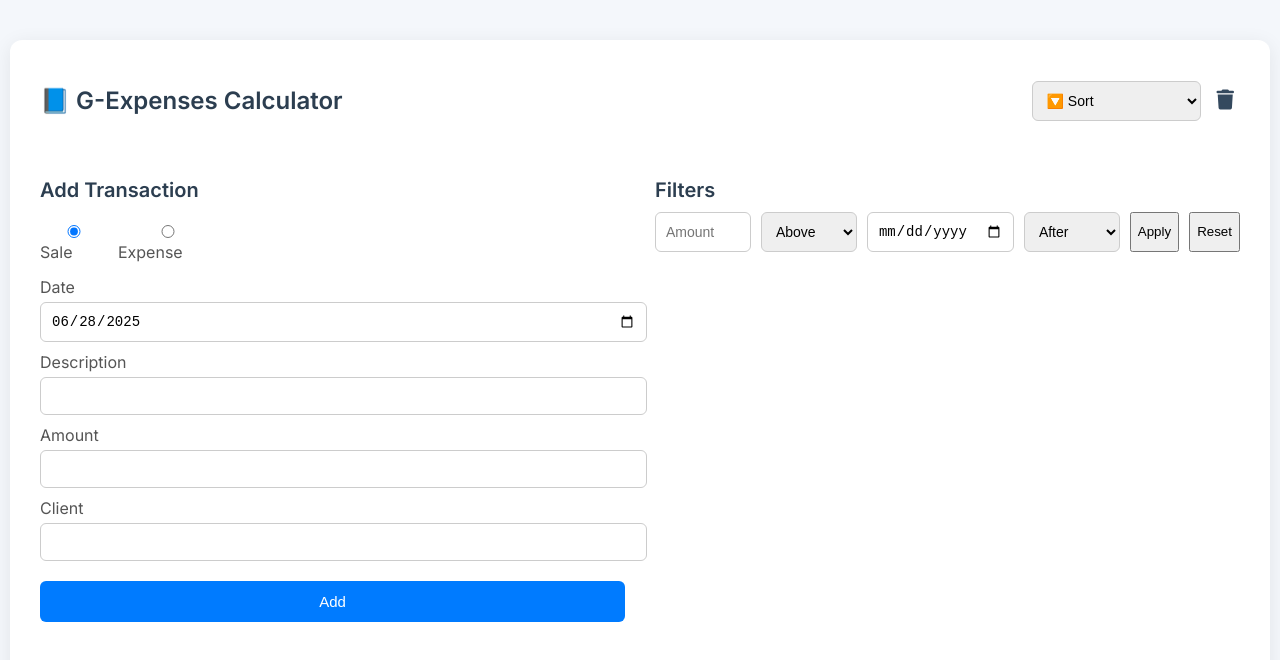
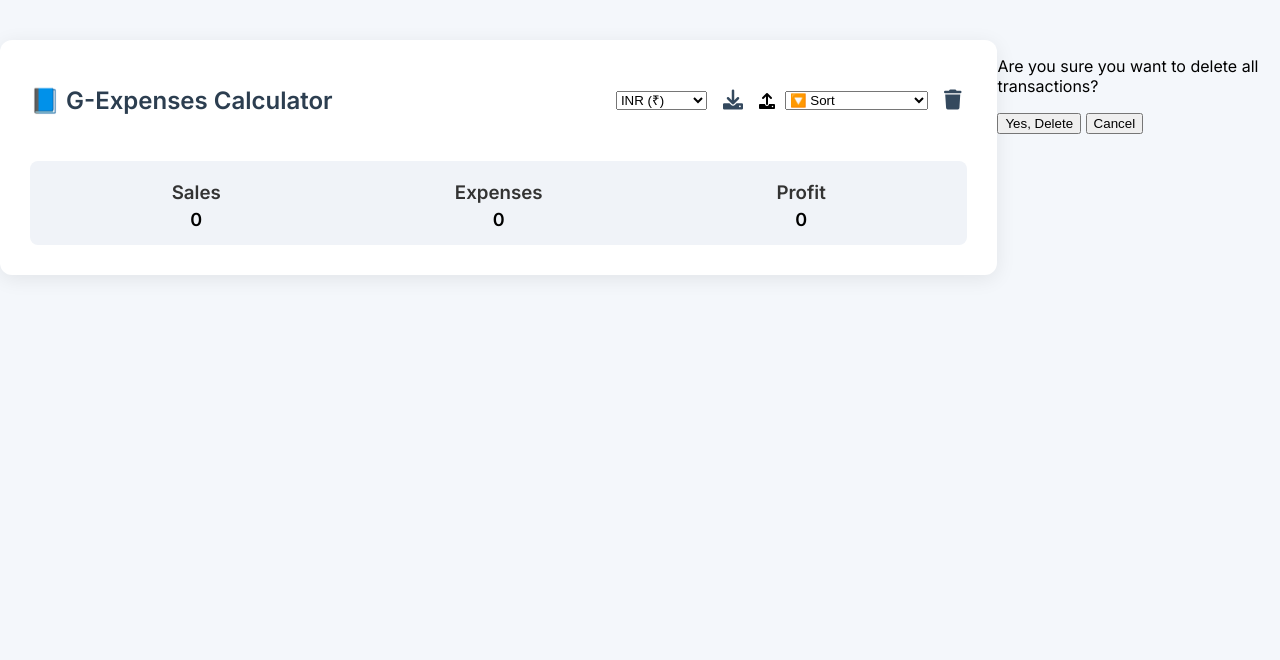
Before and after one commit to Gary170/g-expense, a plain HTML site: page index.html in a window 1280 px wide. Drawn offline with nearby package versions, Linux system fonts and the light colour scheme.

Commit message:
Update index.html

```diff
--- a/index.html
+++ b/index.html
@@ -42,6 +42,9 @@
       gap: 10px;
       align-items: center;
     }
+    .header .actions input[type="file"] {
+      display: none;
+    }
     .header .actions button {
       background: none;
       border: none;
@@ -53,111 +56,25 @@
     .header .actions button:hover {
       color: #007bff;
     }
-    .main {
+    .summary-box {
       display: flex;
-      gap: 30px;
-      flex-wrap: wrap;
+      justify-content: space-between;
+      padding: 15px;
+      background: #f0f3f8;
+      border-radius: 8px;
     }
-    .panel {
-      flex: 1 1 450px;
-    }
-    h2 {
-      font-size: 20px;
-      margin-bottom: 10px;
-      color: #2c3e50;
-    }
-    label {
-      display: block;
-      margin-top: 10px;
-      margin-bottom: 5px;
-      color: #555;
-    }
-    input, select {
-      width: 100%;
-      padding: 10px;
-      border: 1px solid #ccc;
-      border-radius: 6px;
-      font-size: 14px;
-    }
-    .radio-group {
-      display: flex;
-      gap: 20px;
-      margin-bottom: 10px;
-    }
-    button.primary {
-      background: #007bff;
-      color: white;
-      border: none;
-      border-radius: 6px;
-      padding: 12px;
-      width: 100%;
-      margin-top: 20px;
-      font-size: 15px;
-      cursor: pointer;
-    }
-    .summary-box {
-      background: #f0f3f8;
-      border-radius: 10px;
-      padding: 20px;
-      margin-bottom: 20px;
-    }
-    .tabs, .filters {
-      display: flex;
-      gap: 10px;
-      flex-wrap: wrap;
-      margin-top: 10px;
-    }
-    .tabs button, .filters select, .filters input {
+    .summary-box div {
       flex: 1;
-      padding: 10px;
-      border: 1px solid #ccc;
-      border-radius: 6px;
-    }
-    .transactions {
-      margin-top: 15px;
-      max-height: 200px;
-      overflow-y: auto;
-    }
-    .transaction {
-      background: #eef3fb;
-      padding: 10px;
-      border-radius: 6px;
-      margin-bottom: 5px;
-      font-size: 14px;
-    }
-    canvas {
-      margin-top: 20px;
-      max-height: 300px;
-    }
-    #deleteModal {
-      position: fixed;
-      top: 0; left: 0;
-      width: 100%; height: 100%;
-      background: rgba(0,0,0,0.5);
-      display: none;
-      align-items: center;
-      justify-content: center;
-    }
-    #deleteModal .modal-content {
-      background: white;
-      padding: 20px;
-      border-radius: 8px;
       text-align: center;
     }
-    #deleteModal button {
-      margin: 10px;
-      padding: 10px 20px;
-      border: none;
-      border-radius: 6px;
-      cursor: pointer;
+    .summary-box h3 {
+      margin: 5px 0;
+      color: #333;
     }
-    #deleteModal .confirm {
-      background: #e74c3c;
-      color: white;
-    }
-    #deleteModal .cancel {
-      background: #95a5a6;
-      color: white;
+    .summary-box p {
+      margin: 0;
+      font-weight: bold;
+      font-size: 18px;
     }
   </style>
 </head>
@@ -166,6 +83,10 @@
   <div class="header">
     <h1>📘 G-Expenses Calculator</h1>
     <div class="actions">
+      <select id="currencySelect"></select>
+      <button onclick="downloadCSV()" title="Export CSV"><i class="fas fa-download"></i></button>
+      <label for="csvFile"><i class="fas fa-upload" style="cursor:pointer" title="Import CSV"></i></label>
+      <input type="file" id="csvFile" accept=".csv" onchange="importCSV(event)" />
       <select id="sortSelect" onchange="sortTransactions()">
         <option value="">🔽 Sort</option>
         <option value="asc">Amount Ascending</option>
@@ -176,44 +97,17 @@
       <button onclick="document.getElementById('deleteModal').style.display='flex'" title="Delete All Data"><i class="fas fa-trash"></i></button>
     </div>
   </div>
-  <div class="main">
-    <div class="panel">
-      <h2>Add Transaction</h2>
-      <div class="radio-group">
-        <label><input type="radio" name="type" value="sale" checked> Sale</label>
-        <label><input type="radio" name="type" value="expense"> Expense</label>
-      </div>
-      <label>Date</label>
-      <input type="date" id="date" />
-      <label>Description</label>
-      <input type="text" id="description" />
-      <label>Amount</label>
-      <input type="number" id="amount" />
-      <label>Client</label>
-      <input type="text" id="client" />
-      <button class="primary" onclick="addTransaction()">Add</button>
-    </div>
-    <div class="panel">
-      <h2>Filters</h2>
-      <div class="filters">
-        <input type="number" id="filterAmount" placeholder="Amount" />
-        <select id="amountCond">
-          <option value=">">Above</option>
-          <option value="<">Below</option>
-        </select>
-        <input type="date" id="filterDate" />
-        <select id="dateCond">
-          <option value=">">After</option>
-          <option value="<">Before</option>
-        </select>
-        <button onclick="applyFilters()">Apply</button>
-        <button onclick="resetFilters()">Reset</button>
-      </div>
-      <div class="transactions" id="transaction-list"></div>
-    </div>
+
+  <div class="summary-box">
+    <div><h3>Sales</h3><p id="salesTotal">0</p></div>
+    <div><h3>Expenses</h3><p id="expensesTotal">0</p></div>
+    <div><h3>Profit</h3><p id="profitTotal">0</p></div>
   </div>
-  <canvas id="chart"></canvas>
+
+  <!-- The rest of the interface was previously set up and will be restored here -->
+
 </div>
+
 <div id="deleteModal">
   <div class="modal-content">
     <p>Are you sure you want to delete all transactions?</p>
@@ -221,63 +115,62 @@
     <button class="cancel" onclick="document.getElementById('deleteModal').style.display='none'">Cancel</button>
   </div>
 </div>
+
 <script>
-  let transactions = JSON.parse(localStorage.getItem('transactions') || '[]');
-  const list = document.getElementById('transaction-list');
+  const currencySelect = document.getElementById("currencySelect");
+  const currencies = [
+    { code: "INR", symbol: "₹" }, { code: "USD", symbol: "$" }, { code: "EUR", symbol: "€" },
+    { code: "GBP", symbol: "£" }, { code: "JPY", symbol: "¥" }, { code: "CAD", symbol: "$" },
+    { code: "AUD", symbol: "$" }, { code: "CNY", symbol: "¥" }, { code: "KRW", symbol: "₩" },
+    { code: "SGD", symbol: "$" }, { code: "BRL", symbol: "R$" }, { code: "ZAR", symbol: "R" },
+    { code: "RUB", symbol: "₽" }, { code: "MXN", symbol: "$" }, { code: "IDR", symbol: "Rp" },
+    { code: "TRY", symbol: "₺" }, { code: "THB", symbol: "฿" }, { code: "CHF", symbol: "Fr" },
+    { code: "PLN", symbol: "zł" }, { code: "SEK", symbol: "kr" }, { code: "NOK", symbol: "kr" },
+    { code: "DKK", symbol: "kr" }, { code: "MYR", symbol: "RM" }, { code: "PHP", symbol: "₱" },
+    { code: "HKD", symbol: "$" }, { code: "VND", symbol: "₫" }, { code: "EGP", symbol: "E£" },
+    { code: "PKR", symbol: "₨" }, { code: "BDT", symbol: "৳" }, { code: "TWD", symbol: "NT$" }
+  ];
 
-  function renderTransactions(data = transactions) {
-    list.innerHTML = data.map(t => `<div class='transaction'>${t.date} - ${t.type} - ₹${t.amount} - ${t.description} (${t.client})</div>`).join('');
+  currencies.forEach(c => {
+    const opt = document.createElement("option");
+    opt.value = c.symbol;
+    opt.textContent = `${c.code} (${c.symbol})`;
+    currencySelect.appendChild(opt);
+  });
+  currencySelect.value = "₹";
+
+  let currencySymbol = "₹";
+  currencySelect.addEventListener("change", () => {
+    currencySymbol = currencySelect.value;
+    renderTransactions();
+  });
+
+  function downloadCSV() {
+    let csv = "Date,Type,Amount,Description,Client\n" + transactions.map(t => `${t.date},${t.type},${t.amount},${t.description},${t.client}`).join("\n");
+    const blob = new Blob([csv], { type: 'text/csv' });
+    const a = document.createElement('a');
+    a.href = URL.createObjectURL(blob);
+    a.download = "transactions.csv";
+    a.click();
   }
 
-  function addTransaction() {
-    const t = {
-      type: document.querySelector('input[name="type"]:checked').value,
-      date: document.getElementById('date').value,
-      description: document.getElementById('description').value,
-      amount: parseFloat(document.getElementById('amount').value),
-      client: document.getElementById('client').value
+  function importCSV(e) {
+    const file = e.target.files[0];
+    if (!file) return;
+    const reader = new FileReader();
+    reader.onload = function(evt) {
+      const lines = evt.target.result.split("\n").slice(1);
+      lines.forEach(l => {
+        const [date, type, amount, description, client] = l.split(",");
+        if (date && type && amount && description && client) {
+          transactions.push({ date, type, amount: parseFloat(amount), description, client });
+        }
+      });
+      localStorage.setItem('transactions', JSON.stringify(transactions));
+      renderTransactions();
     };
-    if (!t.date || !t.description || !t.amount || !t.client) return alert("All fields required");
-    transactions.push(t);
-    localStorage.setItem('transactions', JSON.stringify(transactions));
-    renderTransactions();
+    reader.readAsText(file);
   }
-
-  function clearData() {
-    transactions = [];
-    localStorage.removeItem('transactions');
-    renderTransactions();
-    document.getElementById('deleteModal').style.display = 'none';
-  }
-
-  function sortTransactions() {
-    const val = document.getElementById('sortSelect').value;
-    if (val === 'asc') transactions.sort((a,b)=>a.amount-b.amount);
-    else if (val === 'desc') transactions.sort((a,b)=>b.amount-a.amount);
-    else if (val === 'newest') transactions.sort((a,b)=>new Date(b.date)-new Date(a.date));
-    else if (val === 'oldest') transactions.sort((a,b)=>new Date(a.date)-new Date(b.date));
-    renderTransactions();
-  }
-
-  function applyFilters() {
-    const fAmt = parseFloat(document.getElementById('filterAmount').value);
-    const amtCond = document.getElementById('amountCond').value;
-    const fDate = document.getElementById('filterDate').value;
-    const dateCond = document.getElementById('dateCond').value;
-    let filtered = transactions;
-    if (!isNaN(fAmt)) filtered = filtered.filter(t => eval(t.amount + amtCond + fAmt));
-    if (fDate) filtered = filtered.filter(t => eval(`'${t.date}' ${dateCond} '${fDate}'`));
-    renderTransactions(filtered);
-  }
-
-  function resetFilters() {
-    document.getElementById('filterAmount').value = '';
-    document.getElementById('filterDate').value = '';
-    renderTransactions();
-  }
-
-  document.getElementById('date').valueAsDate = new Date();
-  renderTransactions();
 </script>
 </body>
 </html>
```
